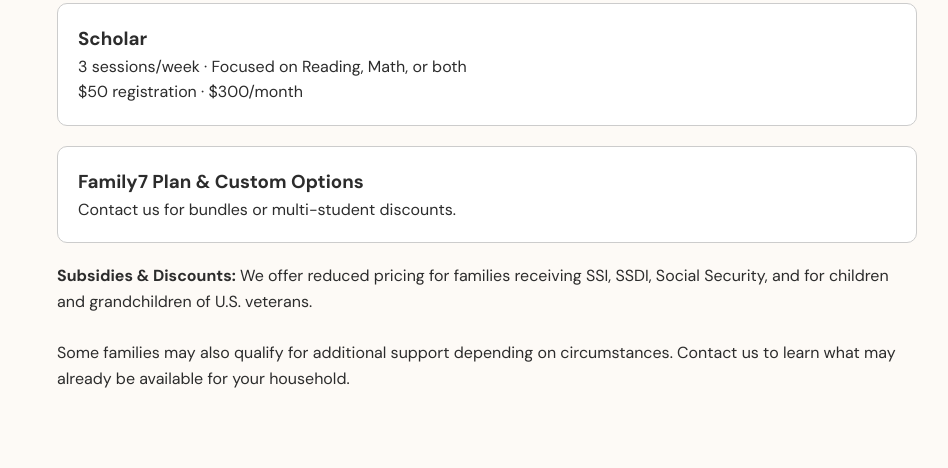
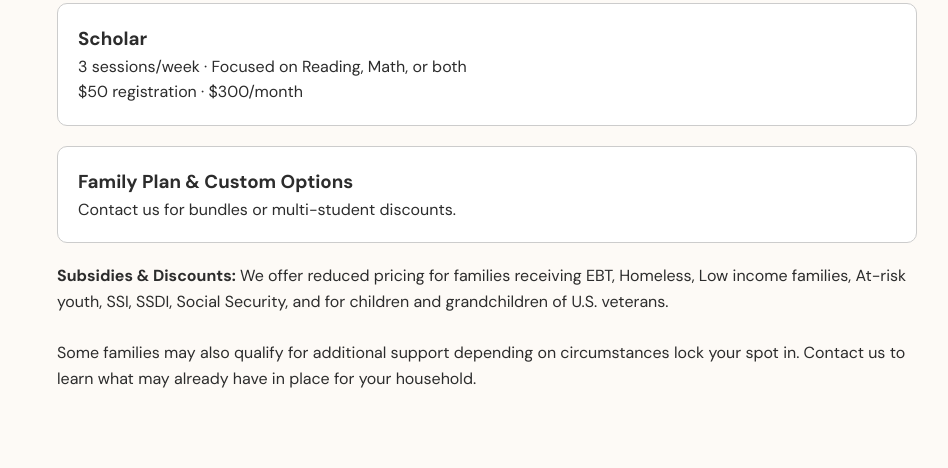
Before and after one commit to TrueHonestAcademics/TrueHonestAcademics.github.io, a plain HTML site: page index.html in a window 1280 px wide. Shown: the part 2013-2481 px from the top of the page, without its empty margins (153-1101 px from the left). Drawn offline with Linux system fonts and the light colour scheme.

Commit message:
Update index.html

```diff
--- a/index.html
+++ b/index.html
@@ -260,14 +260,14 @@ footer {
         <p>$50 registration · $300/month</p>
       </div>
       <div>
-        <h3>Family7 Plan & Custom Options</h3>
+        <h3>Family Plan & Custom Options</h3>
         <p>Contact us for bundles or multi-student discounts.</p>
       </div>
     </div>
     <p style="margin-top: 10px;">
-      <strong>Subsidies & Discounts:</strong> We offer reduced pricing for families receiving SSI, SSDI, Social Security, and for children and grandchildren of U.S. veterans.
+      <strong>Subsidies & Discounts:</strong> We offer reduced pricing for families receiving EBT, Homeless, Low income families, At-risk youth, SSI, SSDI, Social Security, and for children and grandchildren of U.S. veterans.
       <br><br>
-      Some families may also qualify for additional support depending on circumstances. Contact us to learn what may already be available for your household.
+      Some families may also qualify for additional support depending on circumstances lock your spot in. Contact us to learn what may already have in place for your household.
     </p>
   </section>  <section class="photos" aria-label="Photos of children reading and learning">
     <img src="https://images.unsplash.com/photo-1503676260728-1c00da094a0b?auto=format&fit=crop&w=600&q=60" alt="Young child reading a book attentively" loading="lazy" />
```
